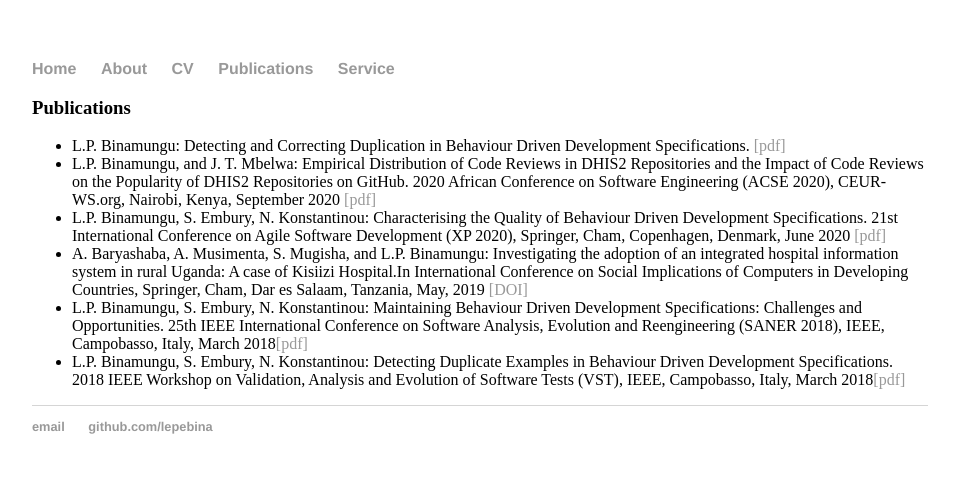
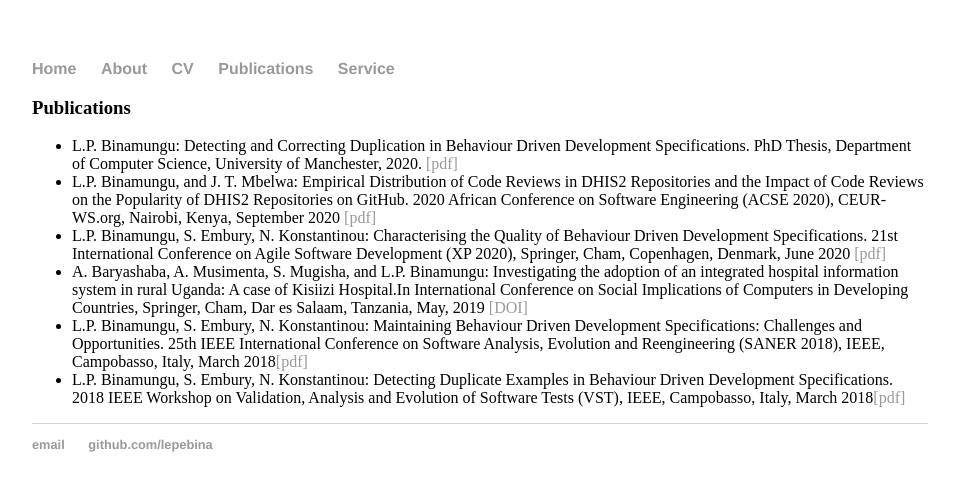
Before and after one commit to lepebina/lepebina.github.io, a Jekyll site: the page built from publications.html, in a window 1280 px wide. Shown: the top 491 px of the page, without its empty margins (160-1119 px from the left). Built offline with Jekyll 4.4.1, drawn with Linux system fonts in a browser that asks for light colours.

Commit message:
Update publications.html

```diff
--- a/publications.html
+++ b/publications.html
@@ -5,7 +5,7 @@
 <div class="blurb">
 	<h3>Publications</h3>
 	              <ul>
-			      <li>L.P. Binamungu: Detecting and Correcting Duplication in Behaviour Driven Development Specifications. <a href="[https://www.research.manchester.ac.uk/portal/files/182559903/FULL_TEXT.PDF">[pdf]</a></li>
+			      <li>L.P. Binamungu: Detecting and Correcting Duplication in Behaviour Driven Development Specifications. PhD Thesis, Department of Computer Science, University of Manchester, 2020. <a href="[https://www.research.manchester.ac.uk/portal/files/182559903/FULL_TEXT.PDF">[pdf]</a></li>
 			      <li>L.P. Binamungu, and J. T. Mbelwa: Empirical Distribution of Code Reviews in DHIS2 Repositories and the Impact of Code Reviews on the Popularity of DHIS2 Repositories on GitHub. 2020 African Conference on Software Engineering (ACSE 2020), CEUR-WS.org, Nairobi, Kenya, September 2020 <a href="/dhis2-code-review.pdf">[pdf]</a></li>
 	        		<li>L.P. Binamungu, S. Embury, N. Konstantinou: Characterising the Quality of Behaviour Driven Development Specifications. 21st International Conference on Agile Software Development (XP 2020), Springer, Cham, Copenhagen, Denmark, June 2020 <a href="https://link.springer.com/content/pdf/10.1007%2F978-3-030-49392-9_6.pdf">[pdf]</a></li>
 		                <li>A. Baryashaba, A. Musimenta, S. Mugisha, and L.P. Binamungu: Investigating the adoption of an integrated hospital information system in rural Uganda: A case of Kisiizi Hospital.In International Conference on Social Implications of Computers in Developing Countries, Springer, Cham, Dar es Salaam, Tanzania, May, 2019 <a href="https://link.springer.com/chapter/10.1007/978-3-030-19115-3_26">[DOI]</a></li>
```
